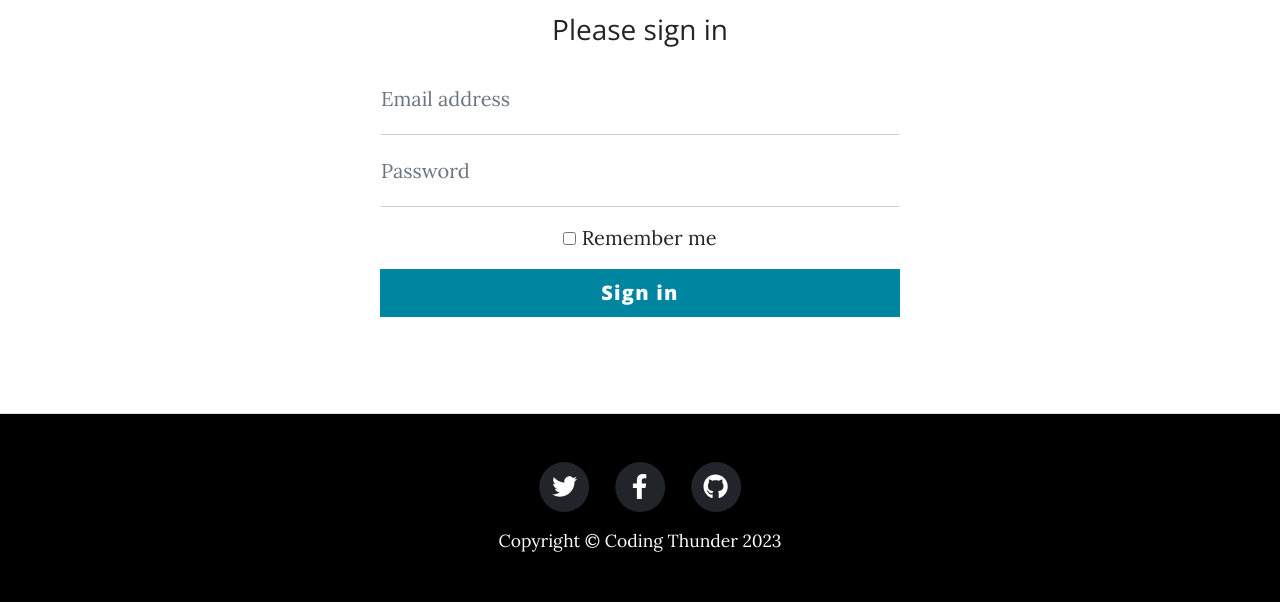
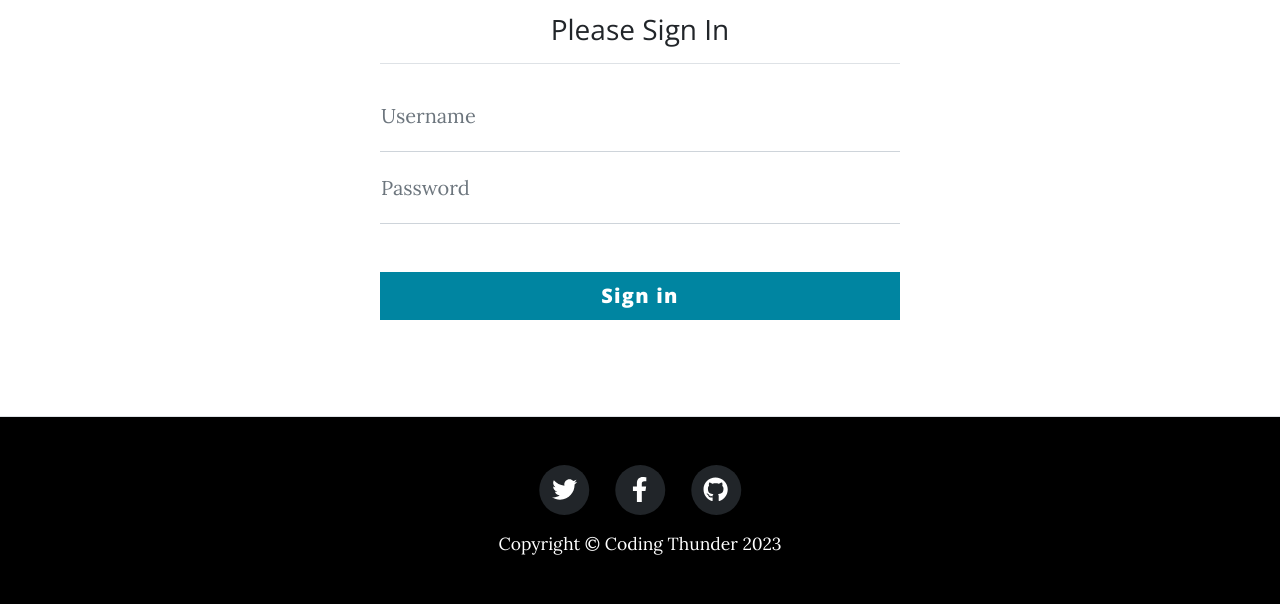
Before and after one commit to ankushchavan0411/blogs-project-with-python-flask, a Flask app: page /login in a window 1280 px wide. Shown: the part 83-687 px from the top of the page. Run offline with Flask 3, Linux system fonts and the light colour scheme; some libraries are stand-ins or nearby versions.

Commit message:
add login page

```diff
--- a/app.py
+++ b/app.py
@@ -84,9 +84,12 @@ def post(post_slug):
     post_details = Posts.query.filter_by(slug=post_slug).first();
     return render_template('post.html', params=params, post_details=post_details)
 
-@app.route('/login')
+@app.route('/login', methods=["GET","POST"])
 def login():
-    return render_template('login.html', params=params)
+    if request.method=="POST":
+        return render_template('index.html', params=params)
+    else:
+        return render_template('login.html', params=params)
 
 if __name__ == '__main__':
     app.run()
--- a/config.json
+++ b/config.json
@@ -11,7 +11,9 @@
  "gmail_username": "ac.infostretch@gmail.com",
  "gmail_password": "wmmqfbshwftiikiy",
  "about_text": " Senior Engineer at Apexon | React JS | Next JS | Redux | JavaScript & Typescript | Formik | Sentry | Jest & Enzyme | Keyclock | Docker | Git & Bitbucket | Jenkins | AWS | Azure | CICD | Google Analytics. I'm a React JS developer with 4 years of experience looking to create usable, useful, and well-designed websites and applications using React JS, Next JS, Redux, Jest, and Git. I'm looking forward to continuing to learn and collaborate with wonderful people.",
- "no_of_post": 2
+ "no_of_post": 2,
+ "admin_username": "admin",
+ "admin_password": "admin@123"
 }
 
 }
--- a/templates/login.html
+++ b/templates/login.html
@@ -1,25 +1,25 @@
 {% extends "layout.html" %}
     {% block body %}
         <main class="form-signin w-50 m-auto container mt-5 mb-5 text-center p-5">
-          <form class="container">
+          <form class="container" method="post" action="/login">
 {#            <img class="mb-4" src="/docs/5.3/assets/brand/bootstrap-logo.svg" alt="" width="72" height="57">#}
-            <h1 class="h3 mb-3 fw-normal">Please sign in</h1>
-
+              <h1 class="h3 mb-3 fw-normal">Please Sign In</h1>
+              <hr/>
             <div class="form-floating">
-              <input type="email" class="form-control" id="floatingInput" placeholder="name@example.com" fdprocessedid="4f9veq">
-              <label for="floatingInput">Email address</label>
+              <input type="email" class="form-control" id="username" name="username" placeholder="name@example.com">
+              <label for="floatingInput">Username</label>
             </div>
 
-            <div class="form-floating">
-              <input type="password" class="form-control" id="floatingPassword" placeholder="Password" fdprocessedid="0t5p4j">
+            <div class="form-floating mb-5">
+              <input type="password" class="form-control" id="password" name="password" placeholder="Password">
               <label for="floatingPassword">Password</label>
             </div>
 
-            <div class="checkbox mb-3 mt-3">
-              <label>
-                <input type="checkbox" value="remember-me"> Remember me
-              </label>
-            </div>
+{#            <div class="checkbox mb-3 mt-3">#}
+{#              <label>#}
+{#                <input type="checkbox" value="remember-me" > Remember me#}
+{#              </label>#}
+{#            </div>#}
             <button class="w-100 btn btn-lg btn-primary" type="submit" >Sign in</button>
           </form>
         </main>
```
